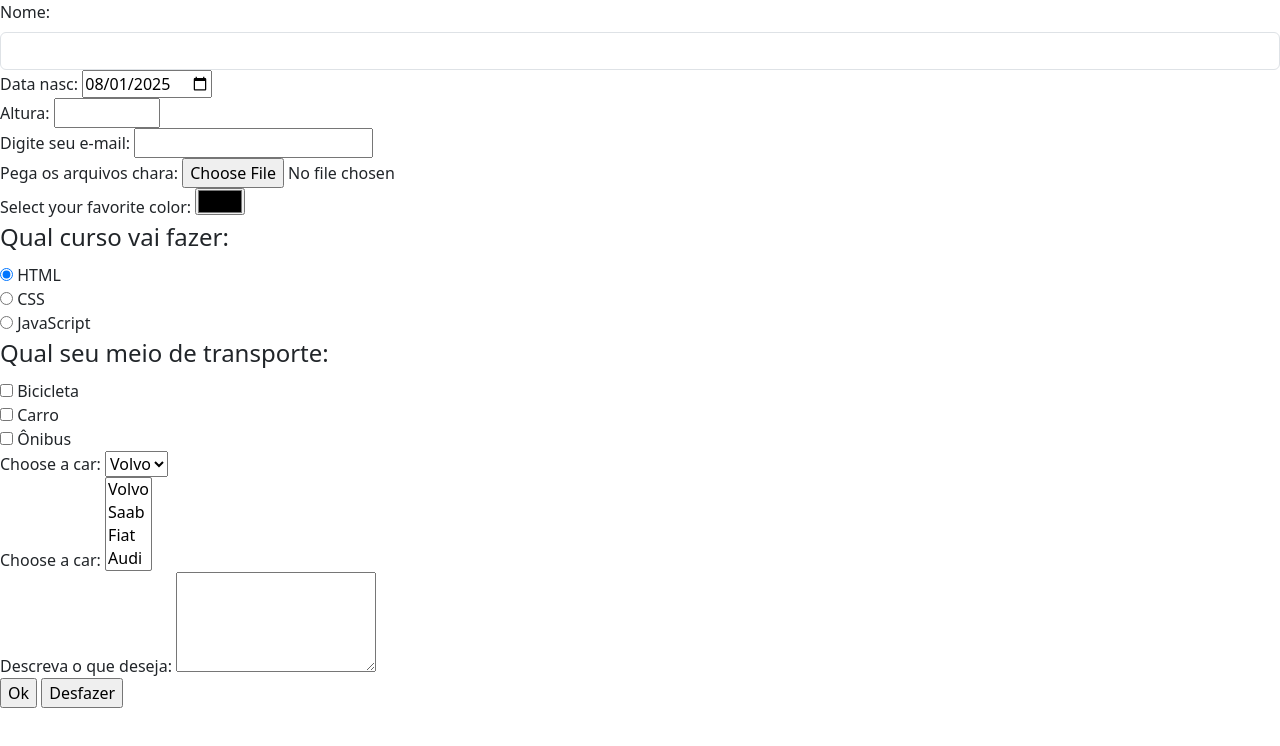
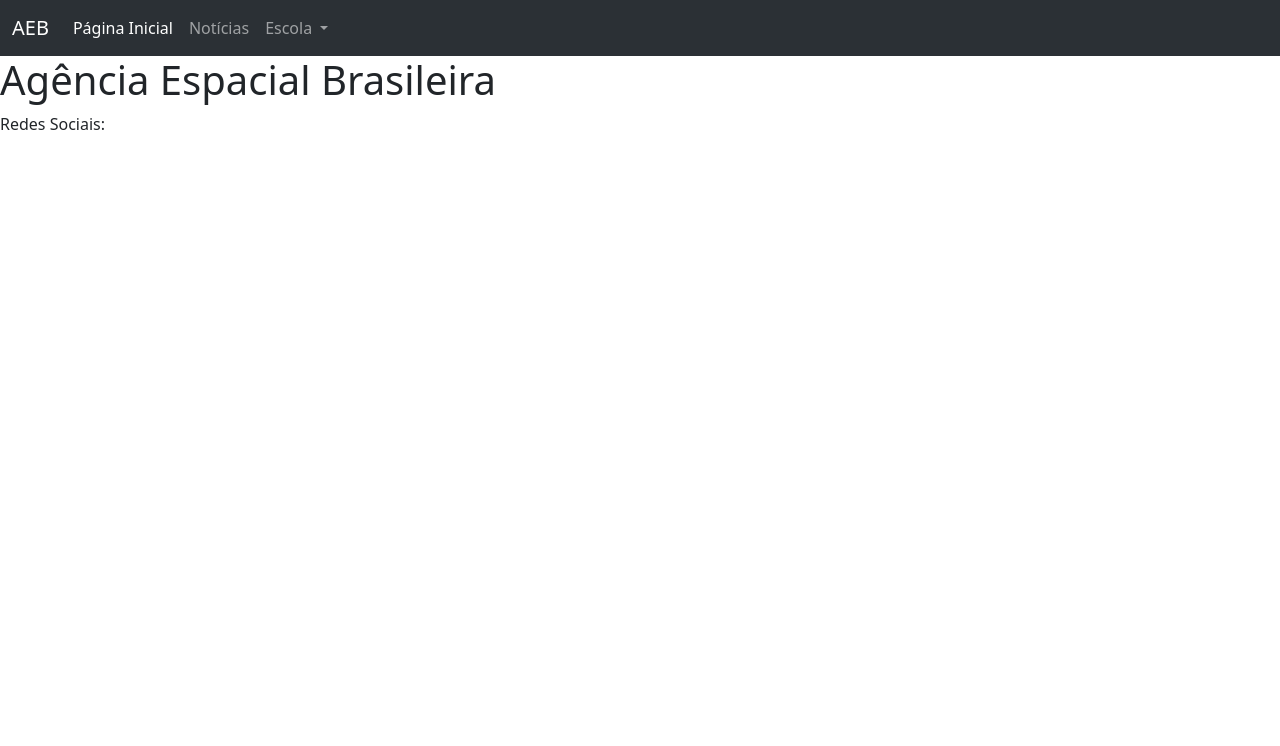
Before and after one commit to SojuEu/NASAB, a plain HTML site: page index.html in a window 1280 px wide. Drawn offline with Linux system fonts and the light colour scheme; files that its build step writes are made by us from their sources.

Commit message:
Tendo a ideia

```diff
--- /dev/null
+++ b/css/style.css
@@ -0,0 +1,10 @@
+body {
+    box-sizing: border-box;
+}
+
+div .aebtitulo {
+    display: flex;
+    align-items: center;
+    justify-content: center;
+    text-align: center;
+}
--- a/index.html
+++ b/index.html
@@ -5,91 +5,59 @@
     <meta charset="UTF-8">
     <meta name="viewport" content="width=device-width, initial-scale=1.0">
     <link rel="stylesheet" href="css/bootstrap.min.css">
+    <link rel="stylesheet" href="style.css">
     <title>Exemplo de form</title>
 </head>
 
 <body>
 
-    <form action="dados.html" method="get" enctype="multipart/form-data">
+    <nav class="navbar bgdark navbar-expand-lg bg-body-tertiary" data-bs-theme="dark">
+        <div class="container-fluid">
+            <a class="navbar-brand" href="#">AEB</a>
+            <button class="navbar-toggler" type="button" data-bs-toggle="collapse" data-bs-target="#navbarScroll"
+                aria-controls="navbarScroll" aria-expanded="false" aria-label="Toggle navigation">
+                <span class="navbar-toggler-icon"></span>
+            </button>
+            <div class="collapse navbar-collapse" id="navbarScroll">
+                <ul class="navbar-nav me-auto my-2 my-lg-0 navbar-nav-scroll" style="--bs-scroll-height: 100px;">
+                    <li class="nav-item">
+                        <a class="nav-link active" aria-current="page" href="#">Página Inicial</a>
+                    </li>
+                    <li class="nav-item">
+                        <a class="nav-link" href="#">Notícias</a>
+                    </li>
+                    <li class="nav-item dropdown">
+                        <a class="nav-link dropdown-toggle" href="#" role="button" data-bs-toggle="dropdown"
+                            aria-expanded="false">
+                            Escola
+                        </a>
+                        <ul class="dropdown-menu">
+                            <li><a class="dropdown-item" href="#">Action</a></li>
+                            <li><a class="dropdown-item" href="#">Another action</a></li>
+                            <li>
+                                <hr class="dropdown-divider">
+                            </li>
+                            <li><a class="dropdown-item" href="#">Something else here</a></li>
+                        </ul>
+                    </li>
 
-        <div>
-            <label for="nom" class="form-label">Nome:</label>
-            <input type="text" class="form-control" name="nome" id="nom" tabindex="0" maxlength="23">
+                </ul>
+
+            </div>
+        </div>
+    </nav>
+
+    <header>
+        <div class="aebtitulo">
+            <h1>
+                Agência Espacial Brasileira
+            </h1>
         </div>
 
-        <div>
-            <label for="dtn">Data nasc:</label>
-            <input type="date" name="datanasc" id="dtn" min="2008-01-01" max="2025-08-22" value="2025-08-01">
-        </div>
-
-        <div>
-            <label for="alt">Altura:</label>
-            <input type="number" name="altura" id="alt" tabindex="2" step="0.01" min="0.8" max="3">
-        </div>
-
-        <div>
-            <label for="mail">Digite seu e-mail:</label>
-            <input type="email" id="mail" name="email" tabindex="3">
-        </div>
-
-        <div>
-            <label for="arqu">Pega os arquivos chara:</label>
-            <input type="file" id="arqui" name="arquivo" tabindex="4">
-        </div>
-        <div>
-            <label for="favcolor">Select your favorite color:</label>
-            <input type="color" id="favcolor" name="favcolor">
-        </div>
-        <div>
-            <fieldset>
-                <legend>Qual curso vai fazer:</legend>
-                <form>
-                    <input type="radio" id="html" name="fav_language" value="HTML" checked>
-                    <label for="html">HTML</label><br>
-                    <input type="radio" id="css" name="fav_language" value="CSS">
-                    <label for="css">CSS</label><br>
-                    <input type="radio" id="javascript" name="fav_language" value="JavaScript">
-                    <label for="javascript">JavaScript</label>
-                </form>
-            </fieldset>
-            <fieldset>
-                <legend>Qual seu meio de transporte:</legend>
-                <input type="checkbox" id="vehicle1" name="vehicle1" value="Bike">
-                <label for="vehicle1"> Bicicleta</label><br>
-                <input type="checkbox" id="vehicle2" name="vehicle2" value="Car">
-                <label for="vehicle2"> Carro</label><br>
-                <input type="checkbox" id="vehicle3" name="vehicle3" value="bus">
-                <label for="vehicle3"> Ônibus</label>
-            </fieldset>
-        </div>
-        <div>
-            <label for="cars">Choose a car:</label>
-            <select id="cars" name="cars">
-                <option value="volvo">Volvo</option>
-                <option value="saab">Saab</option>
-                <option value="fiat">Fiat</option>
-                <option value="audi">Audi</option>
-            </select>
-        </div>
-        <div>
-            <label for="cars">Choose a car:</label>
-            <select id="cars" name="cars" size="4" multiple>
-                <option value="volvo">Volvo</option>
-                <option value="saab">Saab</option>
-                <option value="fiat">Fiat</option>
-                <option value="audi">Audi</option>
-            </select>
-        </div>
-        <div>
-            <label for="msg">Descreva o que deseja:</label>
-            <textarea name="message" id="msg" style="width: 200px; height: 100px;"></textarea>
-        </div>
-        <div>
-            <input type="submit" value="Ok" tabindex="5">
-            <input type="reset" value="Desfazer" tabindex="6">
-        </div>
-
-    </form>
+    </header>
+    <footer>
+        <p>Redes Sociais:</p>
+    </footer>
 </body>
 <script src="js/bootstrap.bundle.min.js"></script>
 
```
